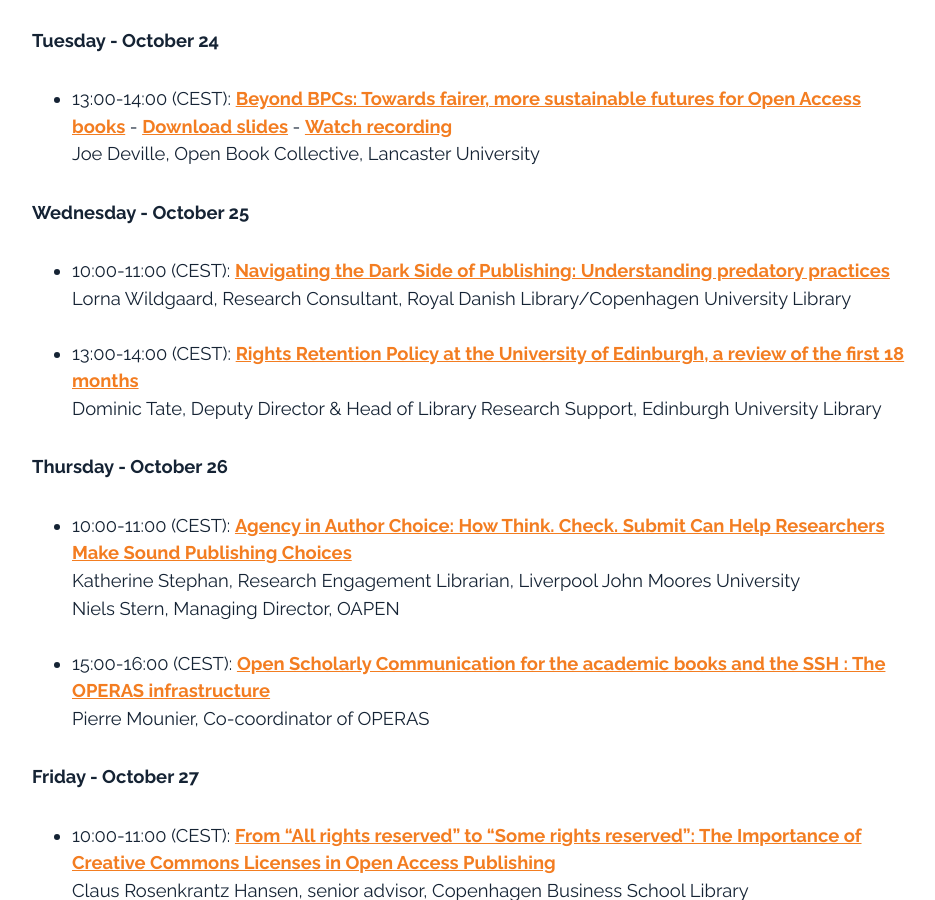
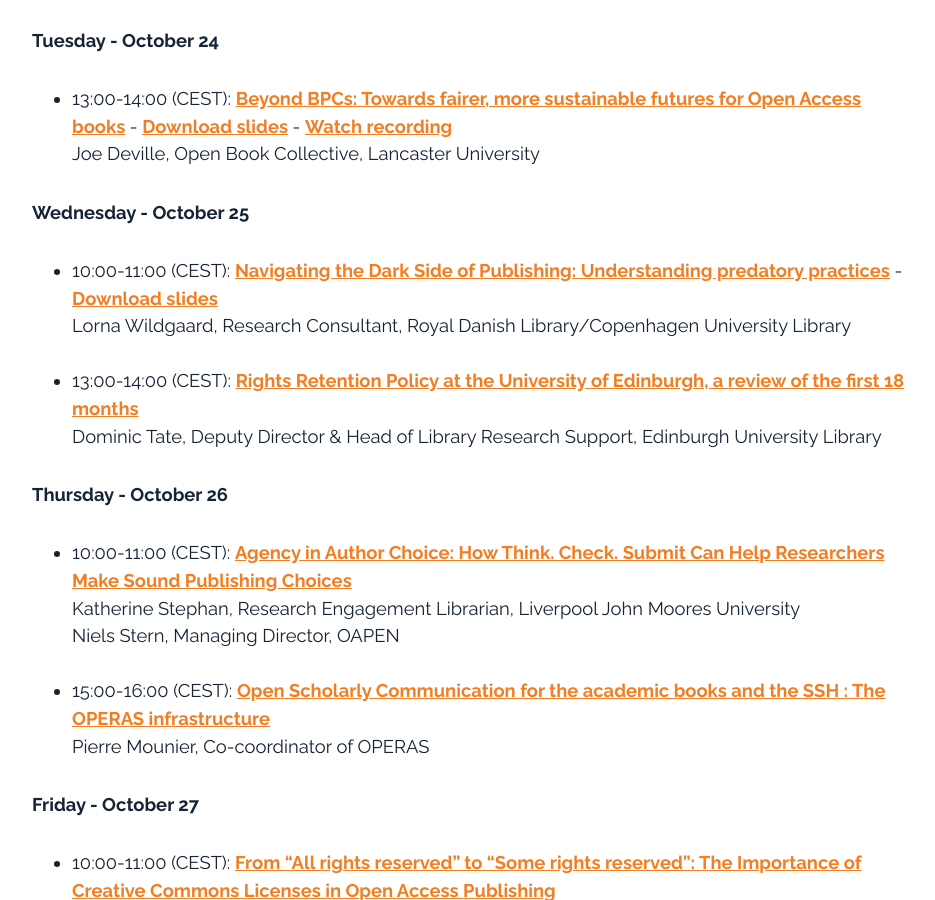
Before and after one commit to openaccess-dk/openaccess-dk.github.io, a Jekyll site: the page built from oaw23.md, in a window 1280 px wide and 900 px high, scrolled down 1813 px. Shown: the whole window, without its empty margins (168-1103 px from the left). Built offline with Jekyll 4.4.1, drawn with Linux system fonts in a browser that asks for light colours.

Commit message:
Update oaw23.md

```diff
--- a/oaw23.md
+++ b/oaw23.md
@@ -35,7 +35,7 @@
 Joe Deville, Open Book Collective, Lancaster University
 
 ##### Wednesday - October 25
-- 10:00-11:00 (CEST): <b>[Navigating the Dark Side of Publishing: Understanding predatory practices](https://openaccess.dk/oaw2023/wednesday_oct_25_1) </b><br>
+- 10:00-11:00 (CEST): <b>[Navigating the Dark Side of Publishing: Understanding predatory practices](https://openaccess.dk/oaw2023/wednesday_oct_25_1) </b> - <b>[Download slides](https://kub.kb.dk/ld.php?content_id=35084178) </b><br>
 Lorna Wildgaard, Research Consultant, Royal Danish Library/Copenhagen University Library<br><br>
 - 13:00-14:00 (CEST): <b>[Rights Retention Policy at the University of Edinburgh, a review of the first 18 months](https://openaccess.dk/oaw2023/wednesday_oct_25_2) </b><br>
 Dominic Tate, Deputy Director & Head of Library Research Support, Edinburgh University Library
```
